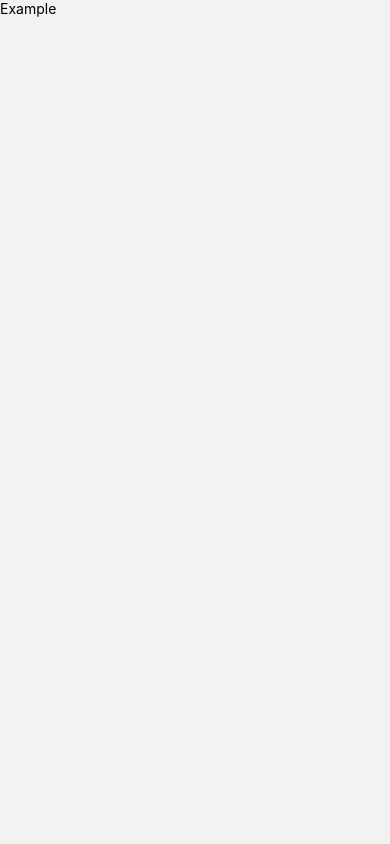
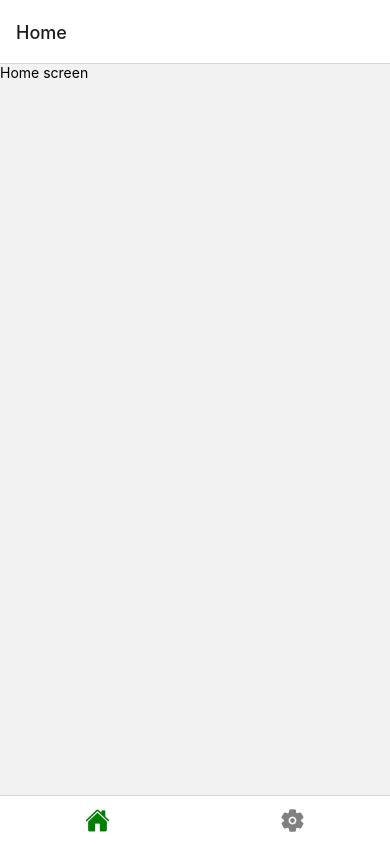
Before and after one commit to AlexisBarajas/Sundial, a React Native app: screen /App in a window 390 px wide. Built offline with nearby package versions, Linux system fonts and the light colour scheme.

Commit message:
Tab navigation added

```diff
--- a/package.json
+++ b/package.json
@@ -9,17 +9,20 @@
     "web": "expo start --web"
   },
   "dependencies": {
+    "@react-navigation/bottom-tabs": "^6.5.20",
     "@react-navigation/native": "^6.1.17",
     "@react-navigation/stack": "^6.3.29",
     "expo": "~50.0.14",
     "expo-status-bar": "~1.11.1",
     "react": "18.2.0",
     "react-native": "0.73.6",
-    "react-native-gesture-handler": "^2.14.0"
+    "react-native-gesture-handler": "^2.14.0",
+    "react-native-vector-icons": "^10.0.3"
   },
   "devDependencies": {
     "@babel/core": "^7.20.0",
     "@types/react": "~18.2.45",
+    "@types/react-native-vector-icons": "^6.4.18",
     "typescript": "^5.1.3"
   },
   "private": true
--- a/src/navigation/AppNavigator.tsx
+++ b/src/navigation/AppNavigator.tsx
@@ -1,14 +1,47 @@
-import React from 'react';
-import { createStackNavigator } from '@react-navigation/stack';
-import HomeScreen from './../screens/AppScreens/HomeScreen';
+import React from "react";
+import { NavigationContainer } from "@react-navigation/native";
+import { createBottomTabNavigator } from "@react-navigation/bottom-tabs";
+import Ionicons from "react-native-vector-icons/Ionicons";
 
-const Stack = createStackNavigator();
+// Screens
+import HomeScreen from "./../screens/AppScreens/HomeScreen";
+import SettingsScreen from "./../screens/AppScreens/SettingsScreen";
+
+const Tab = createBottomTabNavigator();
 
 const AppNavigator: React.FC = () => {
   return (
-    <Stack.Navigator>
-      <Stack.Screen name="home" component={HomeScreen} options={{ headerShown: false }} />
-    </Stack.Navigator>
+    <NavigationContainer independent={true}>
+      <Tab.Navigator
+        screenOptions={({ route }) => ({
+          tabBarIcon: ({ focused, color, size }) => {
+            let iconName : string = "";
+
+            switch (route.name) {
+              case "Home":
+                iconName = "home";
+                break;
+              case "Settings":
+                iconName = "settings";
+                break;
+              default:
+              case "Settings":
+                iconName = "help";
+                break;
+            }
+
+            // You can return any component that you like here!
+            return <Ionicons name={iconName} size={size} color={color} />;
+          },
+          tabBarActiveTintColor: "green",
+          tabBarInactiveTintColor: "gray",
+          tabBarLabel: () => null
+        })}
+      >
+        <Tab.Screen name="Home" component={HomeScreen}></Tab.Screen>
+        <Tab.Screen name="Settings" component={SettingsScreen}></Tab.Screen>
+      </Tab.Navigator>
+    </NavigationContainer>
   );
 };
 
--- a/src/screens/AppScreens/HomeScreen.tsx
+++ b/src/screens/AppScreens/HomeScreen.tsx
@@ -6,7 +6,7 @@ import {
 const HomeScreen = () => {
   return(
     <View>
-      <Text>Example</Text>
+      <Text>Home screen</Text>
     </View>
   );
 };
--- /dev/null
+++ b/src/screens/AppScreens/SettingsScreen.tsx
@@ -0,0 +1,14 @@
+import {
+  Text,
+  View,
+} from "react-native";
+
+const SettingsScreen = () => {
+  return(
+    <View>
+      <Text>Settings screen</Text>
+    </View>
+  );
+};
+
+export default SettingsScreen;
```
Also changed, not shown: 1 other file (tests, documents, lock files or other folders).
